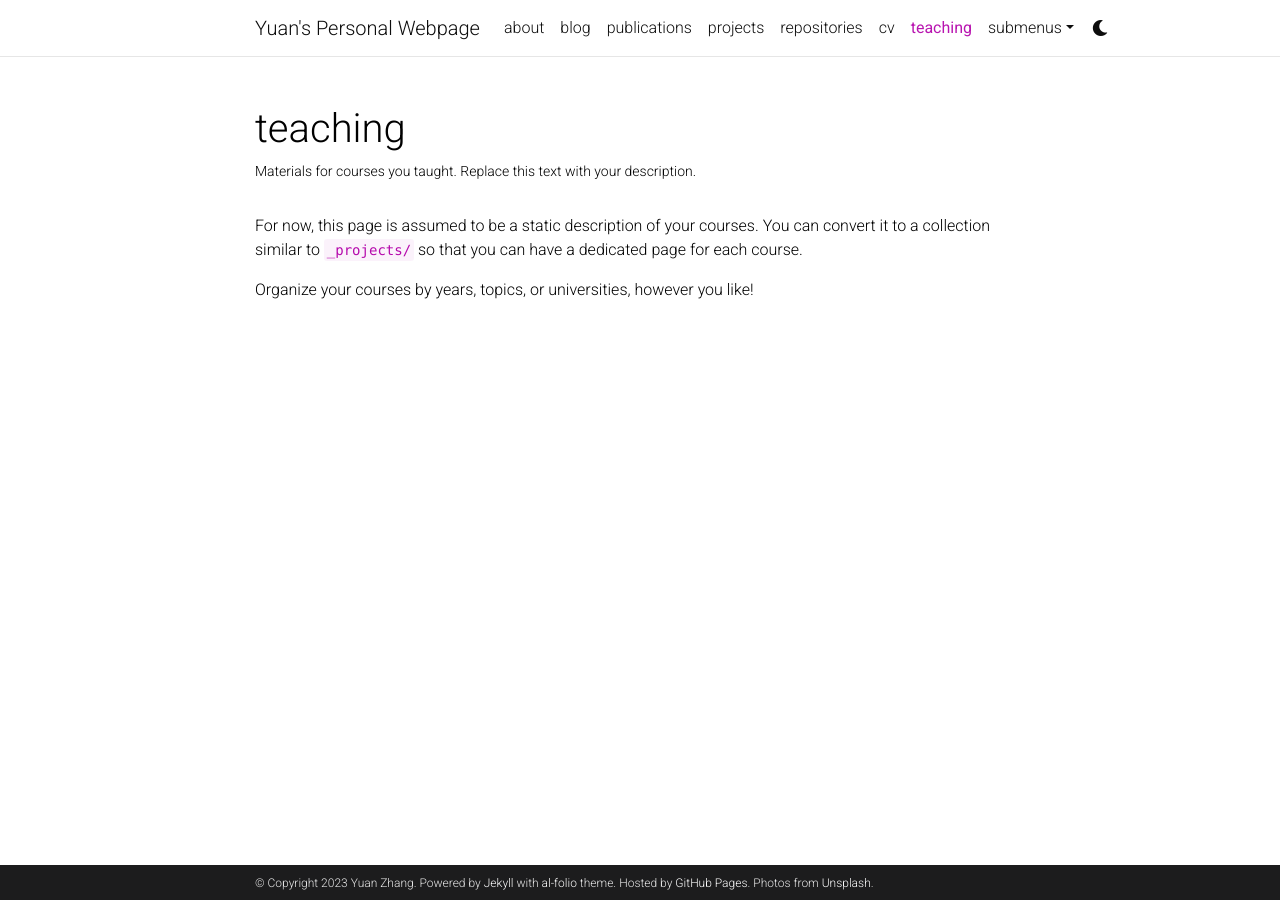
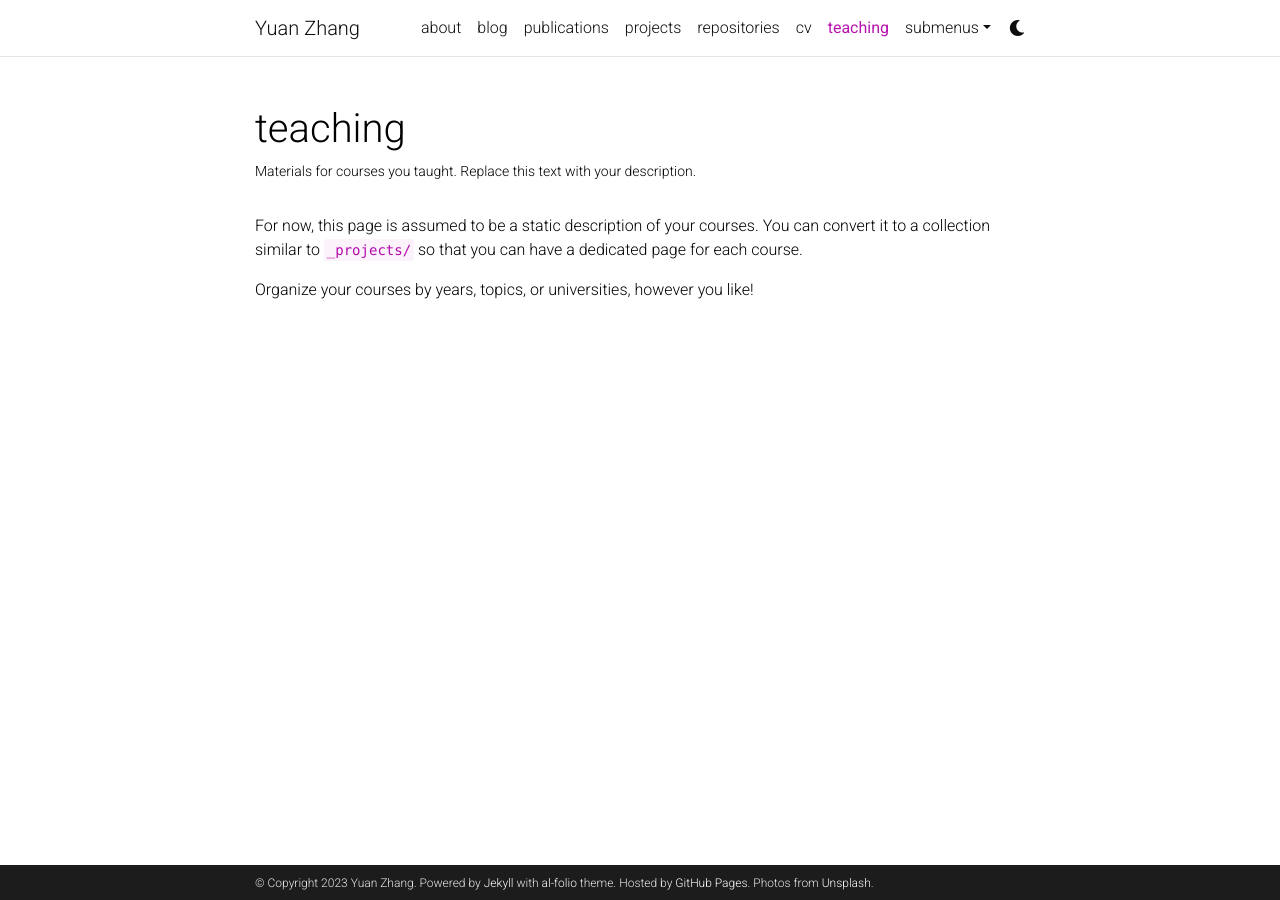
Before and after one commit to mikezhang95/mikezhang95.github.io, a Jekyll site: the page built from _pages/teaching.md, in a window 1280 px wide. Built offline with Jekyll 4.4.1, drawn with Linux system fonts in a browser that asks for light colours; comment, search, counter and statistics services are not loaded; a style sheet for code colours, icons or effects is not loaded.

Commit message:
first commit

```diff
--- a/_config.yml
+++ b/_config.yml
@@ -2,12 +2,15 @@
 # Site settings
 # -----------------------------------------------------------------------------
 
-title: Yuan's Personal Webpage # the website title (if blank, full name will be used instead)
+title: Yuan Zhang # the website title (if blank, full name will be used instead)
 first_name: Yuan
 middle_name:
 last_name: Zhang
-email: you@example.com
+email: mike.zy7@gmail.com
 description: > # the ">" symbol means to ignore newlines until "footer_text:"
+
+  This is the personal webpage of Yuan.
+
   A simple, whitespace theme for academics. Based on [*folio](https://github.com/bogoli/-folio) design.
 footer_text: >
   Powered by <a href="https://jekyllrb.com/" target="_blank">Jekyll</a> with <a href="https://github.com/alshedivat/al-folio">al-folio</a> theme.
@@ -16,7 +19,7 @@
 keywords: jekyll, jekyll-theme, academic-website, portfolio-website  # add your own keywords or leave empty
 
 lang: en # the language of your site (for example: en, fr, cn, ru, etc.)
-icon: ⚛️  # the emoji used as the favicon (alternatively, provide image name in /assets/img/)
+icon: # the emoji used as the favicon (alternatively, provide image name in /assets/img/)
 
 url: https://mikezhang95.github.io # the base hostname & protocol for your site
 baseurl: # the subpath of your site, e.g. /blog/
```
